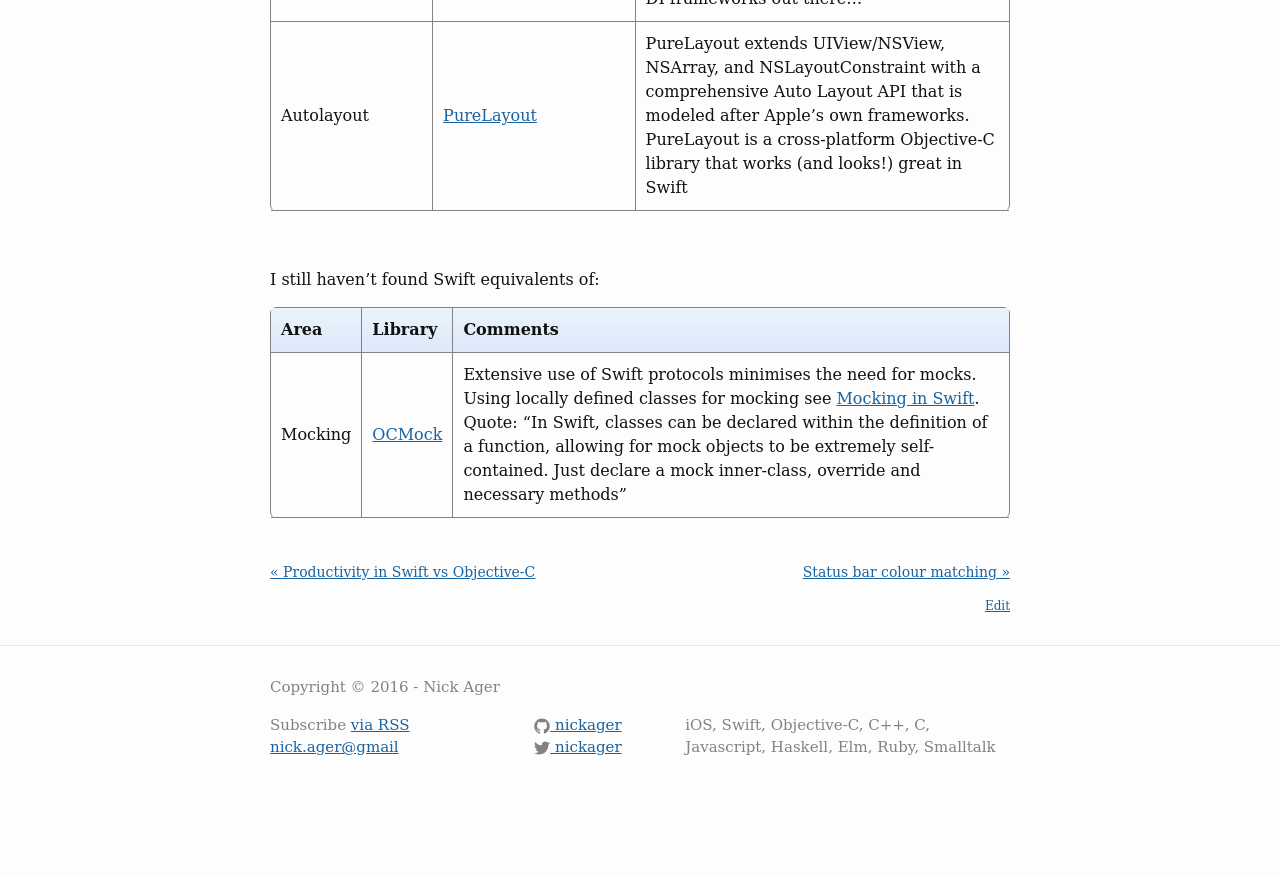
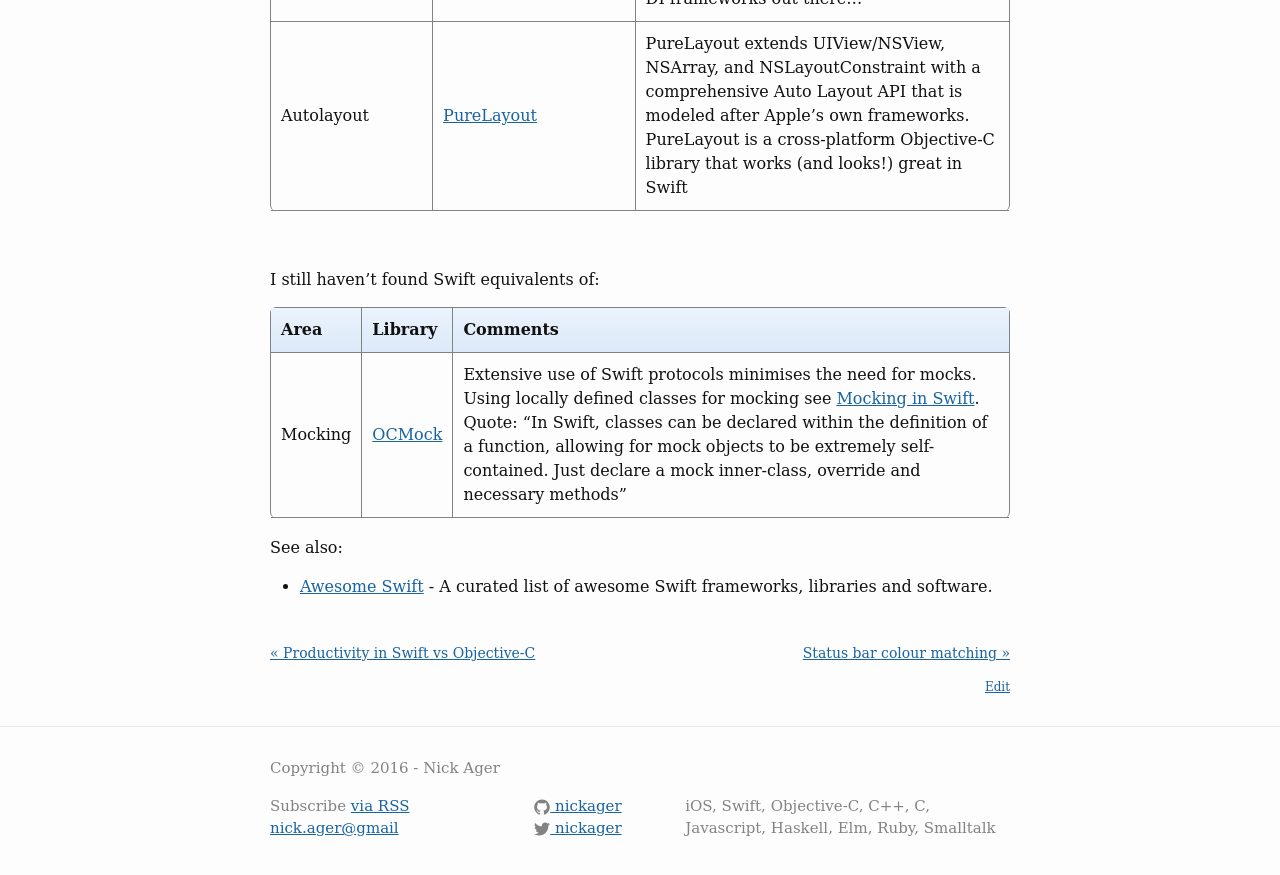
Before and after one commit to NickAger/nickager.github.io, a Jekyll site: the page built from _posts/2015-12-04-swift-libaries.md, in a window 1280 px wide and 900 px high, scrolled down 2343 px. Shown: the top 875 px of the window. Built offline with Jekyll 4.4.1, drawn with Linux system fonts in a browser that asks for light colours; some web fonts are replaced; comment, search, counter and statistics services are not loaded; before the commit the page ends 3162 px from its top, so only the background shows below that.

Commit message:
added link to awesome swift

```diff
--- a/_posts/2015-12-04-swift-libaries.md
+++ b/_posts/2015-12-04-swift-libaries.md
@@ -36,3 +36,6 @@ I still haven't found Swift equivalents of:
 |Area | Library | Comments|
 |-----|---------|---------|
 |Mocking|[OCMock](http://ocmock.org)|Extensive use of Swift protocols minimises the need for mocks. Using locally defined classes for mocking see [Mocking in Swift](http://nshipster.com/xctestcase/). Quote: "In Swift, classes can be declared within the definition of a function, allowing for mock objects to be extremely self-contained. Just declare a mock inner-class, override and necessary methods"|
+
+See also:
+* [Awesome Swift](https://github.com/Wolg/awesome-swift) - A curated list of awesome Swift frameworks, libraries and software.
```
